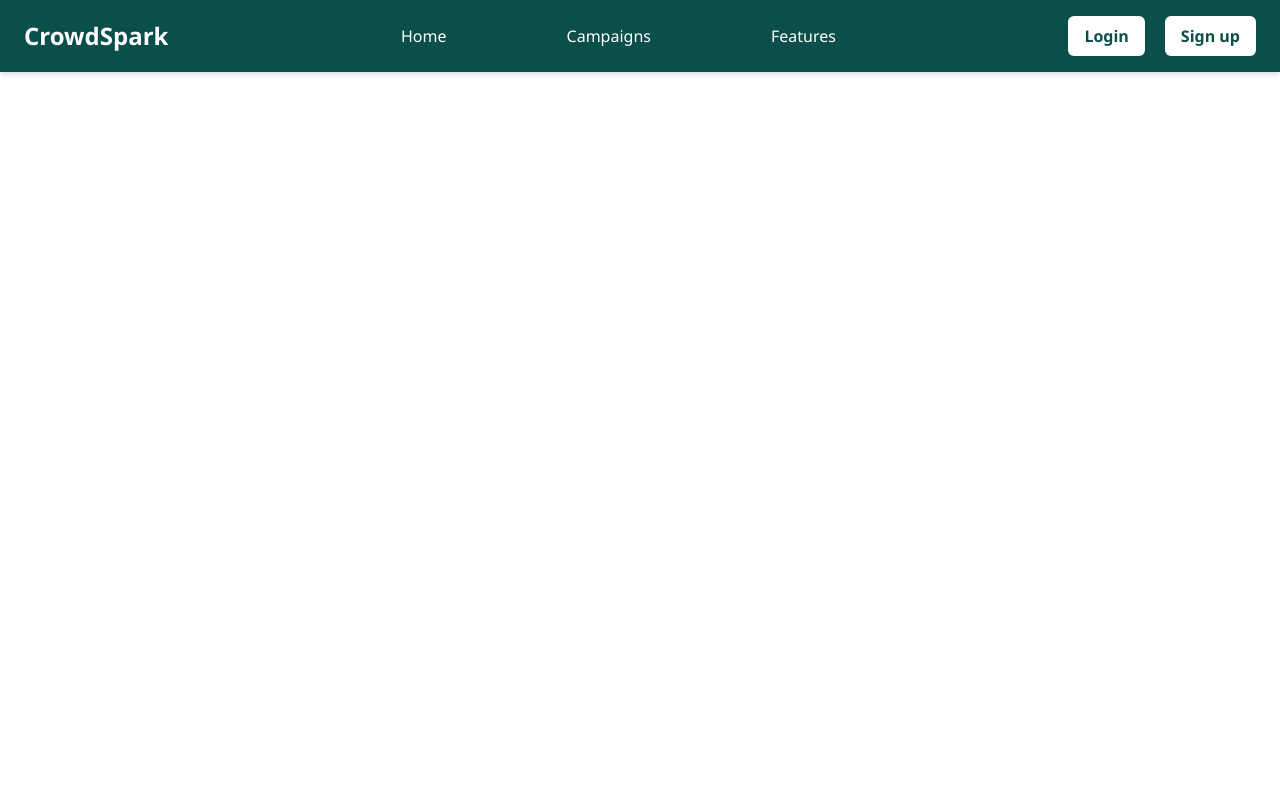
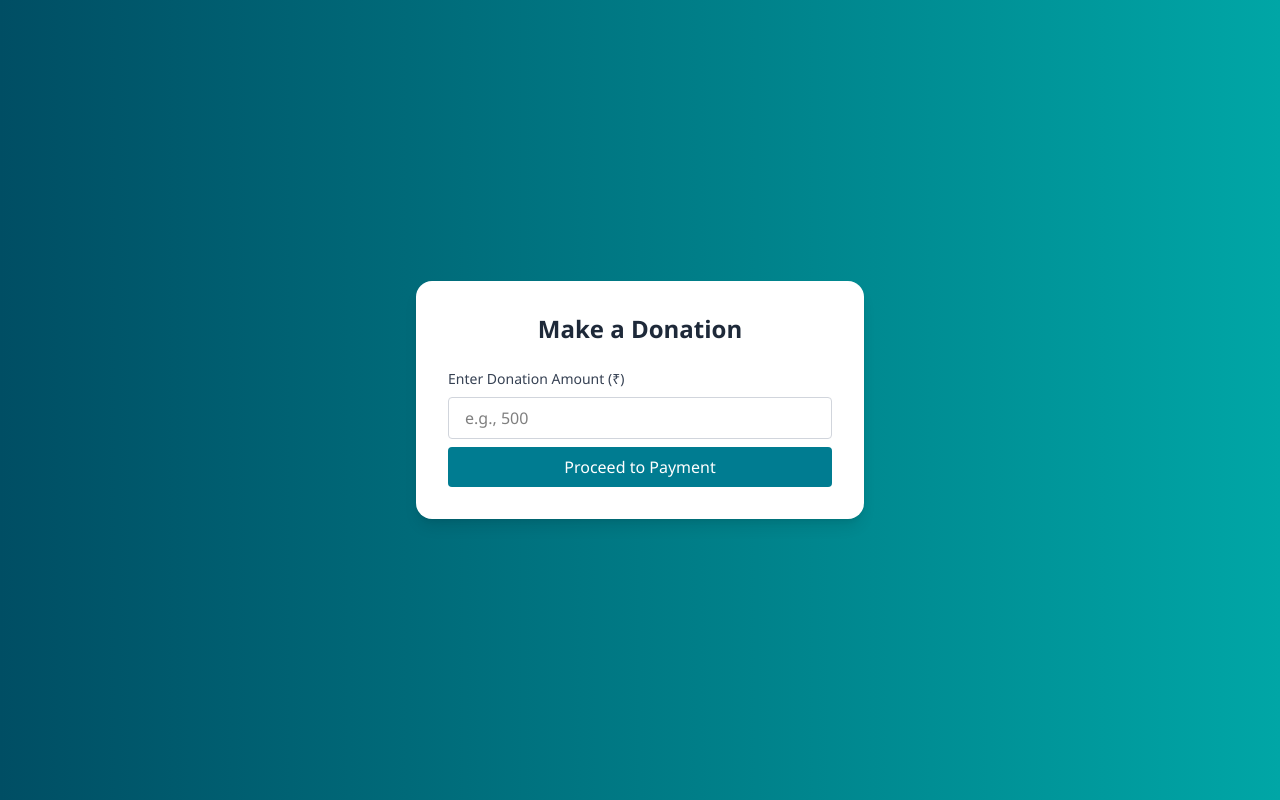
Before and after one commit to gangz-bot/CrowdSpark, a React (Vite) app in the folder frontend/crowdspark/: page /Donation in a window 1280 px wide. Built offline with nearby package versions, Linux system fonts and the light colour scheme.

Commit message:
donation page

```diff
--- a/frontend/crowdspark/src/App.jsx
+++ b/frontend/crowdspark/src/App.jsx
@@ -12,6 +12,8 @@ import BankDetails from './pages/BankDetails';
 import SecurePayments from './pages/SecurePayments';
 import RealTimeUpdates from './pages/RealTimeUpdates';
 import GlobalImpact from './pages/GlobalImpact';
+import Donation from './pages/Donation';
+import Payment from './pages/Payment';
 
 const App = () => {
   const location = useLocation();
@@ -36,6 +38,8 @@ const App = () => {
     '/secure-payments',
     '/real-time-updates',
     '/global-impact',
+    '/Donation',
+    '/Payment'
   ];
 
   const shouldHideNavbar = hideNavbarRoutes.includes(location.pathname);
@@ -70,6 +74,8 @@ const App = () => {
         <Route path="/secure-payments" element={<SecurePayments />} />
         <Route path="/real-time-updates" element={<RealTimeUpdates />} />
         <Route path="/global-impact" element={<GlobalImpact />} />
+        <Route path="/Donation" element={<Donation />} />
+        <Route path="/Payment" element={<Payment />} />
       </Routes>
     </div>
   );
--- a/frontend/crowdspark/src/pages/Campaign.jsx
+++ b/frontend/crowdspark/src/pages/Campaign.jsx
@@ -1,5 +1,6 @@
 import React, { useEffect, useState } from "react";
 import { FiSearch } from "react-icons/fi";
+import { Link } from "react-router-dom";
 import axios from "axios";
 
 const Campaign = () => {
@@ -54,7 +55,9 @@ const Campaign = () => {
     <>
       <section className="campaigns-part bg-teal-800 text-white py-16 text-center">
         <h1 className="text-3xl md:text-4xl font-bold mb-4">
-          Discover Campaigns<br />that Need Your Support
+          Discover Campaigns
+          <br />
+          that Need Your Support
         </h1>
         <p className="text-lg text-teal-100">
           Browse active projects and help make them a reality.
@@ -74,7 +77,7 @@ const Campaign = () => {
           className="w-full md:w-auto border border-gray-300 rounded-md py-2 px-4 focus:outline-none focus:ring-2 focus:ring-teal-500"
           // defaultValue="newest"
           value={sort}
-  onChange={(e) => setSort(e.target.value)}
+          onChange={(e) => setSort(e.target.value)}
         >
           <option value="newest">Sort by: Newest</option>
           <option value="ending-soon">Ending Soon</option>
@@ -120,9 +123,12 @@ const Campaign = () => {
                   />
                 </div>
                 <div className="flex gap-2">
-                  <button className="flex-1 bg-teal-700 text-white py-2 rounded hover:bg-teal-800">
+                  <Link
+                    to="/Donation"
+                    className="flex-1 bg-teal-700 text-white py-2 rounded text-center hover:bg-teal-800"
+                  >
                     Donate Now
-                  </button>
+                  </Link>
                   <button className="flex-1 border border-teal-700 text-teal-700 py-2 rounded hover:bg-teal-50">
                     Contact Organizer
                   </button>
--- /dev/null
+++ b/frontend/crowdspark/src/pages/Donation.jsx
@@ -0,0 +1,47 @@
+import React, { useState } from 'react';
+import { useNavigate } from 'react-router-dom';
+
+const Donation = () => {
+  const [amount, setAmount] = useState('');
+  const [error, setError] = useState('');
+  const navigate = useNavigate();
+
+  const handleProceed = () => {
+    if (!amount || isNaN(amount) || Number(amount) <= 0) {
+      setError('Please enter a valid donation amount.');
+      return;
+    }
+    setError('');
+    navigate('/Payment', { state: { amount } });
+  };
+
+  return (
+    <div className="min-h-screen flex items-center justify-center"
+    style={{ background: 'linear-gradient(to right, #004e64, #00a6a6)' }}>
+      <div className="bg-white rounded-2xl shadow-lg w-full max-w-md p-8">
+        <h2 className="text-2xl font-bold text-center text-gray-800 mb-6">
+          Make a Donation
+        </h2>
+        <label className="block text-sm text-gray-700 mb-2">
+          Enter Donation Amount (₹)
+        </label>
+        <input
+          type="number"
+          placeholder="e.g., 500"
+          value={amount}
+          onChange={(e) => setAmount(e.target.value)}
+          className="w-full border border-gray-300 rounded px-4 py-2 mb-2 focus:outline-none focus:ring-2 focus:ring-teal-500"
+        />
+        {error && <p className="text-red-500 text-sm mb-4">{error}</p>}
+        <button
+          onClick={handleProceed}
+          className="w-full bg-[#007c91] text-white font-medium py-2 rounded hover:bg-[#005f6b] transition"
+        >
+          Proceed to Payment
+        </button>
+      </div>
+    </div>
+  );
+};
+
+export default Donation;
--- /dev/null
+++ b/frontend/crowdspark/src/pages/Payment.jsx
@@ -0,0 +1,11 @@
+import React from 'react'
+
+const Payment = () => {
+  return (
+    <div className="p-10 text-xl text-center">
+      Payment page
+    </div>
+  )
+}
+
+export default Payment
```
Also changed, not shown: 3 other files (tests, documents, lock files or other folders).
